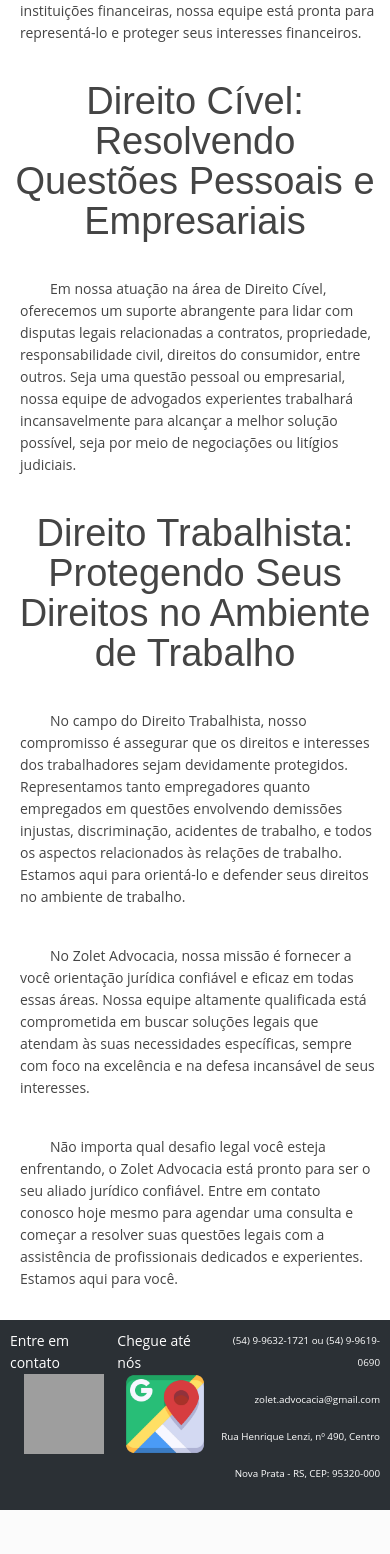
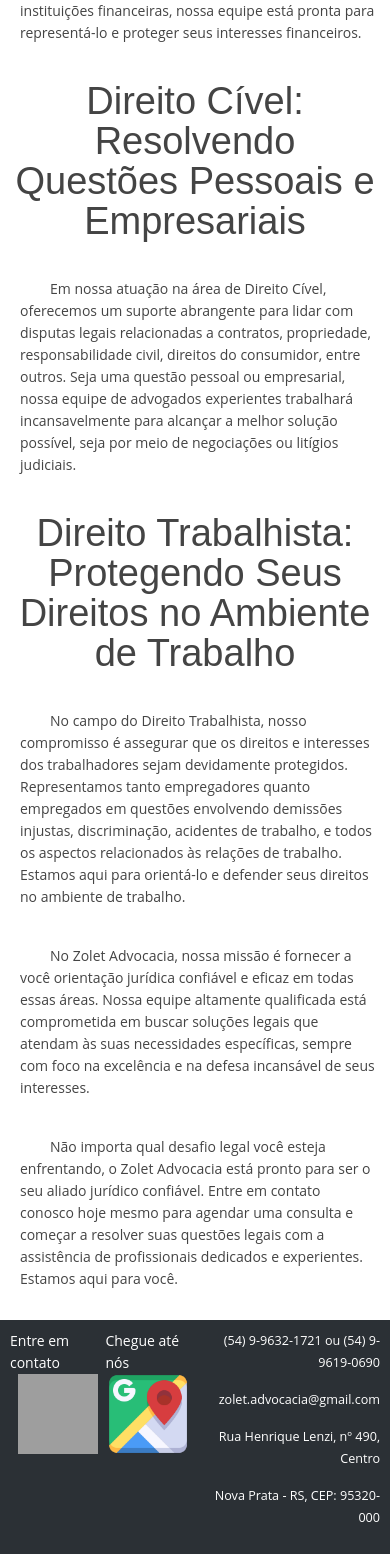
Before and after one commit to emanuelrzolet/Site-Zolet-Advocacia, a Django app: page /servicos/ in a window 390 px wide. Shown: the part 1115-2669 px from the top of the page. Before the commit the page ends 2625 px from the top, so only its background shows below. Run offline with Django 4.2, Linux system fonts and the light colour scheme; grey boxes are pictures that could not be loaded.

Commit message:
alteração

```diff
--- a/Django/templates/static/home/css/homeTemplate.css
+++ b/Django/templates/static/home/css/homeTemplate.css
@@ -281,6 +281,11 @@ footer {
     font-size: 0.3em;
     text-align: center;
   }
+  footer > div#Contatos {
+    color: White;
+    text-align: end;
+    font-size: 0.7em;
+  }
 }
 div#Whatsapp > a > img {
   padding: 0px;
@@ -306,7 +311,7 @@ footer > div#Maps > p {
 footer > div#Contatos {
   color: White;
   text-align: end;
-  font-size: 0.7em;
+  font-size: 0.9em;
 }
 
 #Contatos p {
--- a/Django/templates/static/home/css/homeTemplate.scss
+++ b/Django/templates/static/home/css/homeTemplate.scss
@@ -309,6 +309,12 @@ footer {
 		font-size: 0.3em;
 		text-align: center;
 	}
+	footer > div#Contatos {
+		color: White;
+		text-align: end;
+		font-size: 0.7em;
+
+	}
 }
 //Estilo padrao
 div#Whatsapp > a > img {
@@ -331,7 +337,7 @@ footer > div#Maps > p {
 footer > div#Contatos {
 	color: White;
 	text-align: end;
-	font-size: 0.7em;
+	font-size: 0.9em;
 
 }
 #Contatos{
```
Also changed, not shown: 1 other file.
